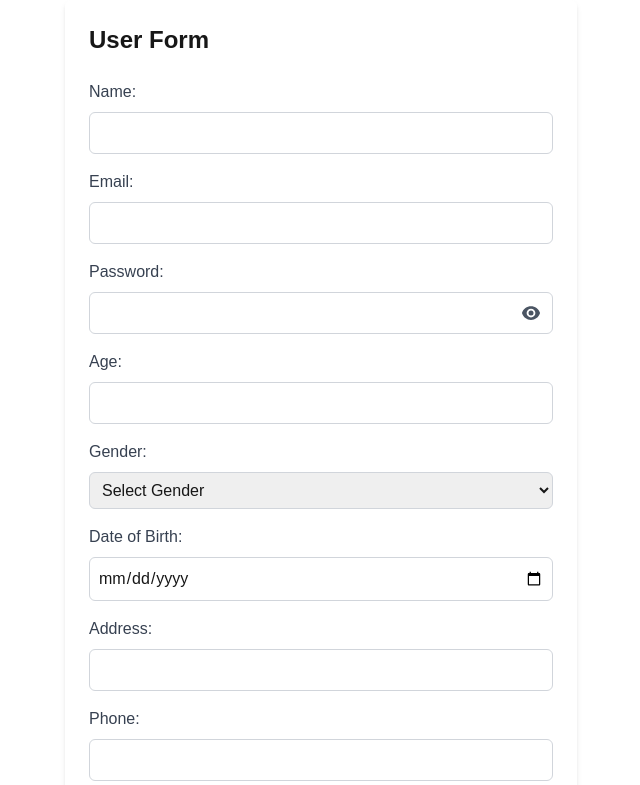
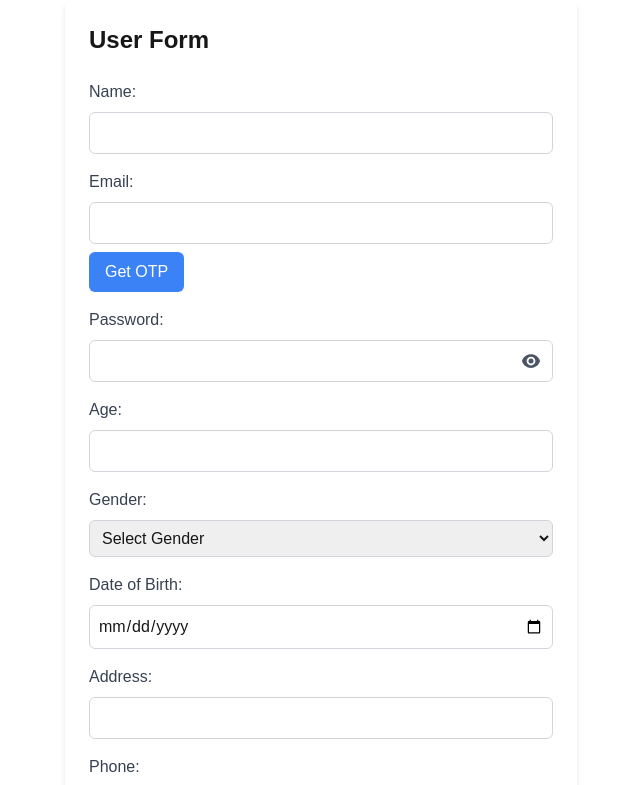
Before and after one commit to vimarshmishra37/smart_ssi_detector, a Next.js app: page /Userform in a window 1280 px wide. Shown: the top 785 px of the page, without its empty margins (319-959 px from the left). Built offline with nearby package versions, Linux system fonts and the light colour scheme.

Commit message:
otp done

```diff
--- a/app/Daily/page.js
+++ b/app/Daily/page.js
@@ -1,5 +1,6 @@
 'use client';
-import React, { useState } from 'react';
+import axios from 'axios';
+import React, { useEffect, useState } from 'react';
 
 export default function YesNoForm() {
   const [formData, setFormData] = useState({
@@ -7,6 +8,20 @@ export default function YesNoForm() {
     procedure_name: '',
     symptoms: {},
   });
+  const [patients, setPatients] = useState([]); // State to store fetched patient data
+
+  useEffect(() => {
+    // Fetch patient data from the database
+    axios.get('http://localhost:3000/user')
+      .then((response) => {
+        const data = response.data.patients;
+        setPatients(data); // Save patient data in the state
+        console.log(data);
+      })
+      .catch((error) => {
+        console.error('Error fetching data:', error);
+      });
+  }, []); // Run this only once on component mount
 
   const days = Array.from({ length: 90 }, (_, i) => i + 1);
 
@@ -74,15 +89,20 @@ export default function YesNoForm() {
           </label>
           <label>
             Procedure Name:
-            <input
-              type="text"
+            <select
               name="procedure_name"
               value={formData.procedure_name}
               onChange={(e) => setFormData({ ...formData, procedure_name: e.target.value })}
-              placeholder="Enter Procedure Name"
               required
               style={styles.input}
-            />
+            >
+              <option value="" disabled>Select Procedure Name</option>
+              {patients.map((patient) => (
+                <option key={patient.patient_id} value={patient.patient_id}>
+                  {`${patient.name} (ID: ${patient.patient_id})`}
+                </option>
+              ))}
+            </select>
           </label>
         </div>
 
--- a/app/Patient2/page.js
+++ b/app/Patient2/page.js
@@ -1,5 +1,6 @@
 'use client';
-import React, { useState, useEffect } from 'react';
+import React, { useState, useEffect, Suspense } from 'react';
+
 import { useRouter, useSearchParams } from 'next/navigation';
 
 
--- a/app/Userform/page.js
+++ b/app/Userform/page.js
@@ -13,18 +13,55 @@ const UserForm = () => {
         dob: '',
         address: '',
         phone: '',
-        role: ''
+        role: '',
     });
 
+    const [otpSent, setOtpSent] = useState(false);
     const [showPassword, setShowPassword] = useState(false);
+    const [otpMessage, setOtpMessage] = useState('');
+    const [otp, setOtp] = useState(''); // OTP entered by the user
+    const [sentOtp, setSentOtp] = useState(''); // OTP sent by the backend
     const router = useRouter();
 
     const handleChange = (e) => {
         const { name, value } = e.target;
         setFormData({
             ...formData,
-            [name]: value
+            [name]: value,
         });
+    };
+
+    const sendOtp = async () => {
+        if (!formData.email) {
+            setOtpMessage('Please enter an email to receive OTP.');
+            return;
+        }
+
+        try {
+            const response = await fetch('http://localhost:3000/send-otp', {
+                method: 'POST',
+                headers: {
+                    'Content-Type': 'application/json',
+                },
+                body: JSON.stringify({ email: formData.email }),
+            });
+
+            if (response.ok) {
+                const data = await response.json();
+                setOtpSent(true);
+                setOtpMessage('OTP sent successfully. Please check your email.');
+
+                // Store the sent OTP for validation
+                setSentOtp(data.otp); // Assuming the backend returns the OTP
+                console.log('OTP sent successfully:', data); // Log the OTP data
+            } else {
+                const errorData = await response.json();
+                setOtpMessage(errorData.Error || 'Failed to send OTP.');
+            }
+        } catch (error) {
+            console.error('Error sending OTP:', error);
+            setOtpMessage('An error occurred while sending the OTP.');
+        }
     };
 
     const validateForm = () => {
@@ -42,6 +79,8 @@ const UserForm = () => {
         if (!phone) return 'Phone number is required';
         if (!/^\d{10}$/.test(phone)) return 'Phone number must be 10 digits';
         if (!role) return 'Role is required';
+        console.log(sentOtp,otp);
+        if (parseInt(otp) !== parseInt(sentOtp)) return 'OTP does not match';
         return null;
     };
 
@@ -66,16 +105,15 @@ const UserForm = () => {
             if (response.ok) {
                 const data = await response.json();
                 console.log('Registration successful:', data);
-                router.push("/Patient1");
+                router.push('/Patient1');
             } else {
                 const errorData = await response.json();
                 console.error('Error details:', errorData);
                 alert(errorData.Error || 'Registration failed');
             }
-
         } catch (error) {
-            console.log('Network or other error during login:', error);
-            alert('An error occurred while logging in. Please try again.');
+            console.error('Network or other error during registration:', error);
+            alert('An error occurred while registering. Please try again.');
         }
     };
 
@@ -103,12 +141,33 @@ const UserForm = () => {
                     onChange={handleChange}
                     className="w-full p-2 border border-gray-300 rounded-md"
                 />
+                <button
+                    type="button"
+                    onClick={sendOtp}
+                    className="mt-2 bg-blue-500 text-white px-4 py-2 rounded-md hover:bg-blue-600"
+                >
+                    Get OTP
+                </button>
+                {otpMessage && <p className="text-sm text-gray-600 mt-2">{otpMessage}</p>}
             </div>
+            {/* OTP */}
+            {otpSent && (
+                <div className="mb-4">
+                    <label className="block text-gray-700 font-medium mb-2">Enter OTP:</label>
+                    <input
+                        type="text"
+                        name="otp"
+                        value={otp}
+                        onChange={(e) => setOtp(e.target.value)}
+                        className="w-full p-2 border border-gray-300 rounded-md"
+                    />
+                </div>
+            )}
             {/* Password */}
             <div className="mb-4 relative">
                 <label className="block text-gray-700 font-medium mb-2">Password:</label>
                 <input
-                    type={showPassword ? "text" : "password"}
+                    type={showPassword ? 'text' : 'password'}
                     name="password"
                     value={formData.password}
                     onChange={handleChange}
```
